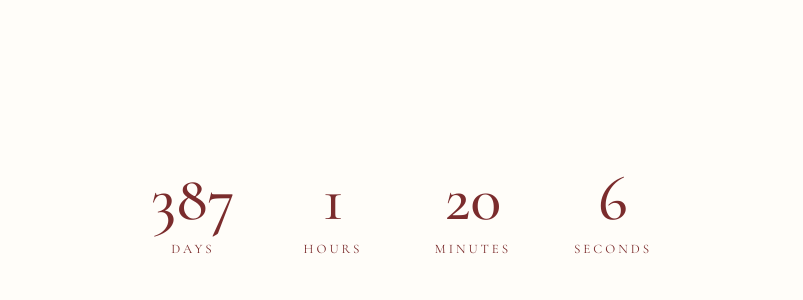
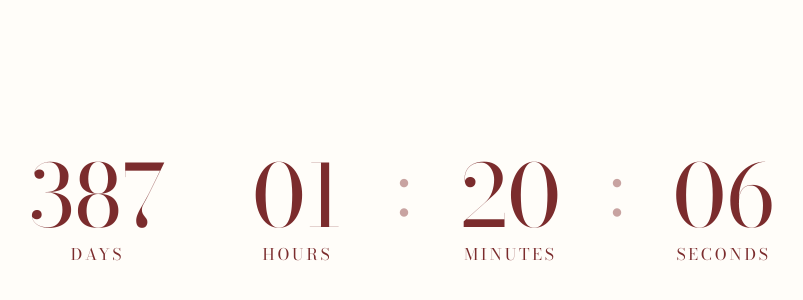
Before and after one commit to delvillr/weddingcountdown, a plain HTML site: page index.html in a window 1280 px wide. Shown: the part 188-488 px from the top of the page, without its empty margins (237-1040 px from the left). Drawn offline with nearby package versions, Linux system fonts and the light colour scheme.

Commit message:
Refactor countdown timer HTML and JavaScript

```diff
--- a/index.html
+++ b/index.html
@@ -1,106 +1,200 @@
 <!DOCTYPE html>
 <html lang="en">
 <head>
+
 <meta charset="UTF-8">
 <meta name="viewport" content="width=device-width, initial-scale=1.0">
 
-<link href="https://fonts.googleapis.com/css2?family=Cormorant+Garamond:wght@400;500;600&display=swap" rel="stylesheet">
+<link href="https://fonts.googleapis.com/css2?family=Bodoni+Moda:wght@400;500&display=swap" rel="stylesheet">
 
 <style>
+
+*{
+    margin:0;
+    padding:0;
+    box-sizing:border-box;
+}
+
 body{
-    margin:0;
     background:#fffdf9;
-    color:#7b2c2d;
+    height:100vh;
     display:flex;
     justify-content:center;
     align-items:center;
-    min-height:100vh;
-    font-family:'Cormorant Garamond', serif;
+    overflow:hidden;
 }
 
 .countdown{
+
     display:flex;
+    align-items:flex-start;
     justify-content:center;
-    gap:50px;
-    flex-wrap:wrap;
-    text-align:center;
+
+    font-family:'Bodoni Moda', serif;
+
 }
 
-.box{
-    min-width:90px;
+.section{
+
+    width:185px;
+    text-align:center;
+
 }
 
-.number{
-    font-size:64px;
-    font-weight:500;
-    line-height:1;
+.days{
+
+    width:215px;
+
+}
+
+.value{
+
+    color:#7b2c2d;
+    font-size:86px;
+    font-weight:400;
+    line-height:.88;
+
 }
 
 .label{
-    margin-top:10px;
-    font-size:13px;
-    letter-spacing:3px;
+
+    margin-top:8px;
+
+    color:#7b2c2d;
+
+    font-size:16px;
+
+    letter-spacing:2.8px;
+
     text-transform:uppercase;
+
 }
 
-@media (max-width:650px){
-    .countdown{
-        gap:25px;
-    }
+.separator{
 
-    .number{
-        font-size:42px;
-    }
+    color:#c8a3a1;
+
+    font-size:70px;
+
+    line-height:1;
+
+    margin-top:-2px;
+
+    width:28px;
+
+    text-align:center;
+
+    font-family:'Bodoni Moda', serif;
+
 }
+
+@media(max-width:900px){
+
+.value{
+
+font-size:54px;
+
+}
+
+.section{
+
+width:105px;
+
+}
+
+.days{
+
+width:120px;
+
+}
+
+.separator{
+
+font-size:42px;
+
+width:18px;
+
+}
+
+.label{
+
+font-size:10px;
+
+letter-spacing:2px;
+
+}
+
+}
+
 </style>
+
 </head>
 
 <body>
 
 <div class="countdown">
 
-    <div class="box">
-        <div class="number" id="days">0</div>
-        <div class="label">Days</div>
+    <div class="section days">
+        <div class="value" id="days">000</div>
+        <div class="label">DAYS</div>
     </div>
 
-    <div class="box">
-        <div class="number" id="hours">0</div>
-        <div class="label">Hours</div>
+    <div class="section">
+        <div class="value" id="hours">00</div>
+        <div class="label">HOURS</div>
     </div>
 
-    <div class="box">
-        <div class="number" id="minutes">0</div>
-        <div class="label">Minutes</div>
+    <div class="separator">:</div>
+
+    <div class="section">
+        <div class="value" id="minutes">00</div>
+        <div class="label">MINUTES</div>
     </div>
 
-    <div class="box">
-        <div class="number" id="seconds">0</div>
-        <div class="label">Seconds</div>
+    <div class="separator">:</div>
+
+    <div class="section">
+        <div class="value" id="seconds">00</div>
+        <div class="label">SECONDS</div>
     </div>
 
 </div>
 
 <script>
-const weddingDate = new Date("July 24, 2027 16:00:00").getTime();
 
-function updateCountdown() {
+const weddingDate = new Date("2027-07-24T16:00:00").getTime();
+
+function updateCountdown(){
+
     const now = new Date().getTime();
+
     const distance = weddingDate - now;
 
-    const days = Math.floor(distance / (1000 * 60 * 60 * 24));
-    const hours = Math.floor((distance % (1000 * 60 * 60 * 24)) / (1000 * 60 * 60));
-    const minutes = Math.floor((distance % (1000 * 60 * 60)) / (1000 * 60));
-    const seconds = Math.floor((distance % (1000 * 60)) / 1000);
+    const days = Math.floor(distance / (1000*60*60*24));
+
+    const hours = Math.floor((distance % (1000*60*60*24)) / (1000*60*60));
+
+    const minutes = Math.floor((distance % (1000*60*60)) / (1000*60));
+
+    const seconds = Math.floor((distance % (1000*60)) / 1000);
 
     document.getElementById("days").textContent = days;
-    document.getElementById("hours").textContent = hours;
-    document.getElementById("minutes").textContent = minutes;
-    document.getElementById("seconds").textContent = seconds;
+
+    document.getElementById("hours").textContent =
+        String(hours).padStart(2,"0");
+
+    document.getElementById("minutes").textContent =
+        String(minutes).padStart(2,"0");
+
+    document.getElementById("seconds").textContent =
+        String(seconds).padStart(2,"0");
+
 }
 
 updateCountdown();
-setInterval(updateCountdown, 1000);
+
+setInterval(updateCountdown,1000);
+
 </script>
 
 </body>
```
